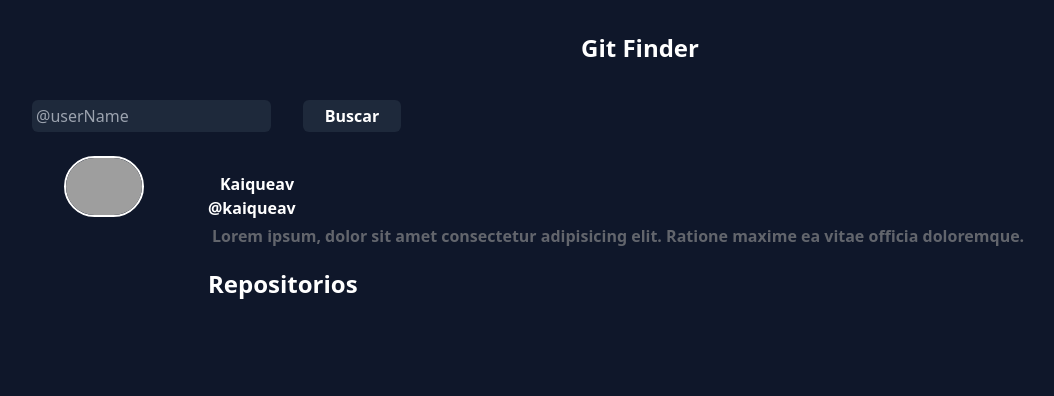
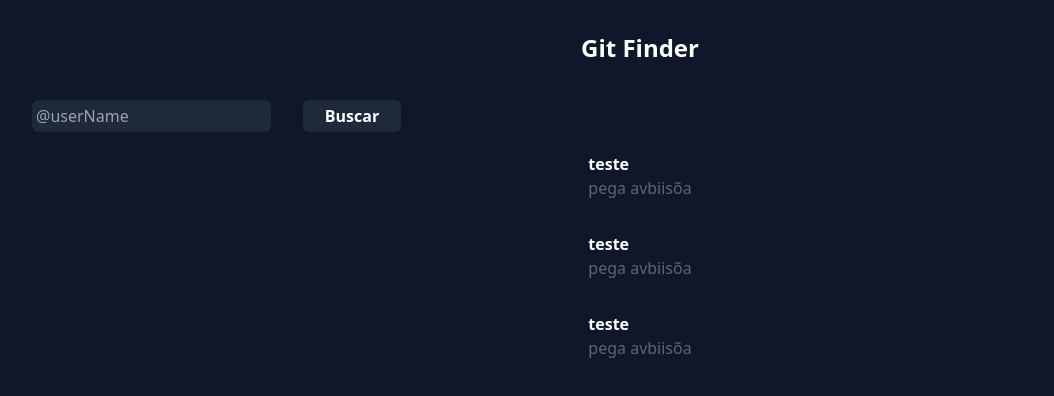
Before and after one commit to Kaiqueav/Git-Finder, a React (Vite) app: page / in a window 1280 px wide. Shown: the top 396 px of the page, without its empty margins (0-1054 px from the left). Built offline with nearby package versions, Linux system fonts and the light colour scheme; grey boxes are pictures that could not be loaded.

Commit message:
fetch de usuario

```diff
--- a/src/components/ListRepo/ListRepo.jsx
+++ b/src/components/ListRepo/ListRepo.jsx
@@ -1,7 +1,10 @@
-export const ListRepo = () => {
+export const ListRepo = ({ title, description }) => {
     return(
-        <div>
-
+        <div className=" text-white flex items-center justify-center ">
+          <div className="px-4 py-4">
+            <h2 className="font-bold"> {title} </h2>
+            <p className="text-[#9999] "> {description} </p>
+          </div>
         </div>
     )
 }
--- a/src/components/Profile/Profile.jsx
+++ b/src/components/Profile/Profile.jsx
@@ -1,19 +1,6 @@
 export const Profile = () => {
     return(
-        <div className=" profile   flex p-2 text-white mt-3" >
-                <div>
-                    <img src="https://avatars.githubusercontent.com/u/132000864?s=400&u=d53c75a22a14a1f27d777652beedd47a3350736e&v=4"
-                    alt="" className="w-20 rounded-full ml-14 border-2 border-white"  />
-                    </div>
-                <div className="ml-12 font-semibold p-4 ">
-                    <h1 className="ml-3"> Kaiqueav</h1>
-                    <h3> @kaiqueav</h3>
-                    <p className="text-[#9999] p-1">Lorem ipsum, dolor sit amet consectetur adipisicing elit.
-                    Ratione maxime ea vitae officia doloremque.</p>
-                    <h1 className="font-bold text-2xl ml-0 mt-4">Repositorios</h1>
-                </div>
-
-        </div>
+       <></>
 
     )
 }
--- a/src/components/Search/Search.jsx
+++ b/src/components/Search/Search.jsx
@@ -1,10 +1,52 @@
+import { useState } from "react"
 export const Search = () => {
+    // definindo constantes
+    const  [user, setUser] = useState('');
+    const  [currentUser, setCurrentUser] = useState(null);
+    const  [repos, setRepos] = useState(null);
+    // função para buscar os usuarios pelo nickname
+    const handleSearch = async () => {
+        const userData = await fetch(`https://api.github.com/users/${user}`);
+        const newUser  = await userData.json();
+
+            if (newUser.name){
+            // pegando dados da api e passando para o front
+                const{avatar_url, name, bio} = newUser;
+                setCurrentUser({avatar_url, name, bio});
+
+                const reposData = await fetch(`https://api.github.com/users/${user}/repos`);
+                const newRepos  = await userData.json();
+            if (newRepos.lenght){
+                setRepos(newRepos)
+            }
+        }
+    }
     return (
         <div className="p-1 ml-7">
-            <input placeholder="@userName" type="text" className="bg-slate-800 rounded-md p-1" />
-            <button className="bg-slate-800 text-white font-bold ml-8 p-1 w-[98px] rounded-md  ">
+            <input placeholder="@userName" name="usuario" type="text" className="bg-slate-800 rounded-md p-1" onChange={event => setUser(event.target.value)} />
+            <button onClick={handleSearch}  className="bg-slate-800 text-white font-bold ml-8 p-1 w-[98px] rounded-md  ">
                 Buscar
             </button>
+            {/* profile */}
+            {currentUser?.name ? ( <div className=" profile   flex p-2 text-white mt-3" >
+                <div>
+                    <img src="https://avatars.githubusercontent.com/u/132000864?s=400&u=d53c75a22a14a1f27d777652beedd47a3350736e&v=4"
+                    alt="" className="w-20 rounded-full ml-14 border-2 border-white"  />
+                </div>
+
+                <section className="ml-12 font-semibold p-4 ">
+                    <h1 className="ml-3"> Kaiqueav</h1>
+                    <h3> @kaiqueav</h3>
+                    <p className="text-[#9999] p-1">
+                        Lorem ipsum, dolor sit amet consectetur adipisicing elit.
+                    Ratione maxime ea vitae officia doloremque.
+                    </p>
+                    <h1 className="font-bold text-2xl ml- mt-4">Repositorios</h1>
+
+                </section>
+
+             </div>) : null}
+
         </div>
     )
 }
--- a/src/pages/Pages.jsx
+++ b/src/pages/Pages.jsx
@@ -1,15 +1,22 @@
+
 import { Header } from "../components/Header/Header"
 import { ListRepo } from "../components/ListRepo/ListRepo"
-import { Profile } from "../components/Profile/Profile"
+// import { Profile } from "../components/Profile/Profile"
 import { Search } from "../components/Search/Search"
 
 
+
 export const Page = () =>{
+
+
+
     return (
         <>
         <Header/>
         <Search/>
-        <Profile/>
+        {/* <Profile/>    */}
+        <ListRepo title="teste" description="pega avbiisõa" />
+        <ListRepo title="teste" description="pega avbiisõa" />
         <ListRepo title="teste" description="pega avbiisõa" />
         </>
     )
```
